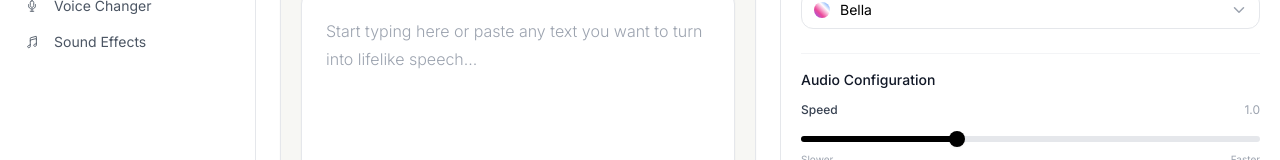
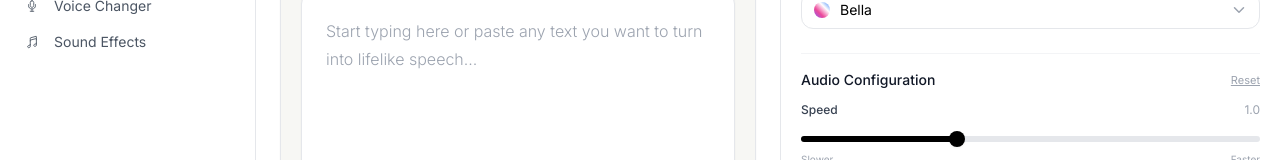
Before and after one commit to rafshanDev90/-local-voice-studio, a Next.js app in the folder client/: page /app/speech-synthesis/text-to-speech in a window 1280 px wide. Shown: the part 176-336 px from the top of the page. Built offline with nearby package versions, Linux system fonts and the light colour scheme.

Commit message:
feat: add reset button to audio configuration in SpeechSidebar

```diff
--- a/client/src/components/client/speech-synthesis/right-sidebar.tsx
+++ b/client/src/components/client/speech-synthesis/right-sidebar.tsx
@@ -22,7 +22,7 @@ export function SpeechSidebar({
     isMobileScreen,
   } = useUIStore();
 
-  const { speed, stability, styleExaggeration, setSpeed, setStability, setStyleExaggeration } =
+  const { speed, stability, styleExaggeration, setSpeed, setStability, setStyleExaggeration, reset } =
     useAudioConfig();
 
   const [hoveredItem, setHoveredItem] = useState<string | null>(null);
@@ -54,9 +54,17 @@ export function SpeechSidebar({
                 <VoiceSelector service={service} />
               </div>
               <div className="mb-6 border-t border-gray-100 pt-4">
-                <h2 className="mb-3 text-sm font-medium text-gray-900">
-                  Audio Configuration
-                </h2>
+                <div className="mb-3 flex items-center justify-between">
+                  <h2 className="text-sm font-medium text-gray-900">
+                    Audio Configuration
+                  </h2>
+                  <button
+                    onClick={reset}
+                    className="text-[11px] text-gray-400 underline transition hover:text-gray-700"
+                  >
+                    Reset
+                  </button>
+                </div>
                 <AudioSlider
                   label="Speed"
                   value={speed}
@@ -145,9 +153,17 @@ export function SpeechSidebar({
                   <VoiceSelector service={service} />
                 </div>
                 <div className="mb-6 border-t border-gray-100 pt-4">
-                  <h2 className="mb-3 text-sm font-medium text-gray-900">
-                    Audio Configuration
-                  </h2>
+                  <div className="mb-3 flex items-center justify-between">
+                    <h2 className="text-sm font-medium text-gray-900">
+                      Audio Configuration
+                    </h2>
+                    <button
+                      onClick={reset}
+                      className="text-[11px] text-gray-400 underline transition hover:text-gray-700"
+                    >
+                      Reset
+                    </button>
+                  </div>
                   <AudioSlider
                     label="Speed"
                     value={speed}
```
